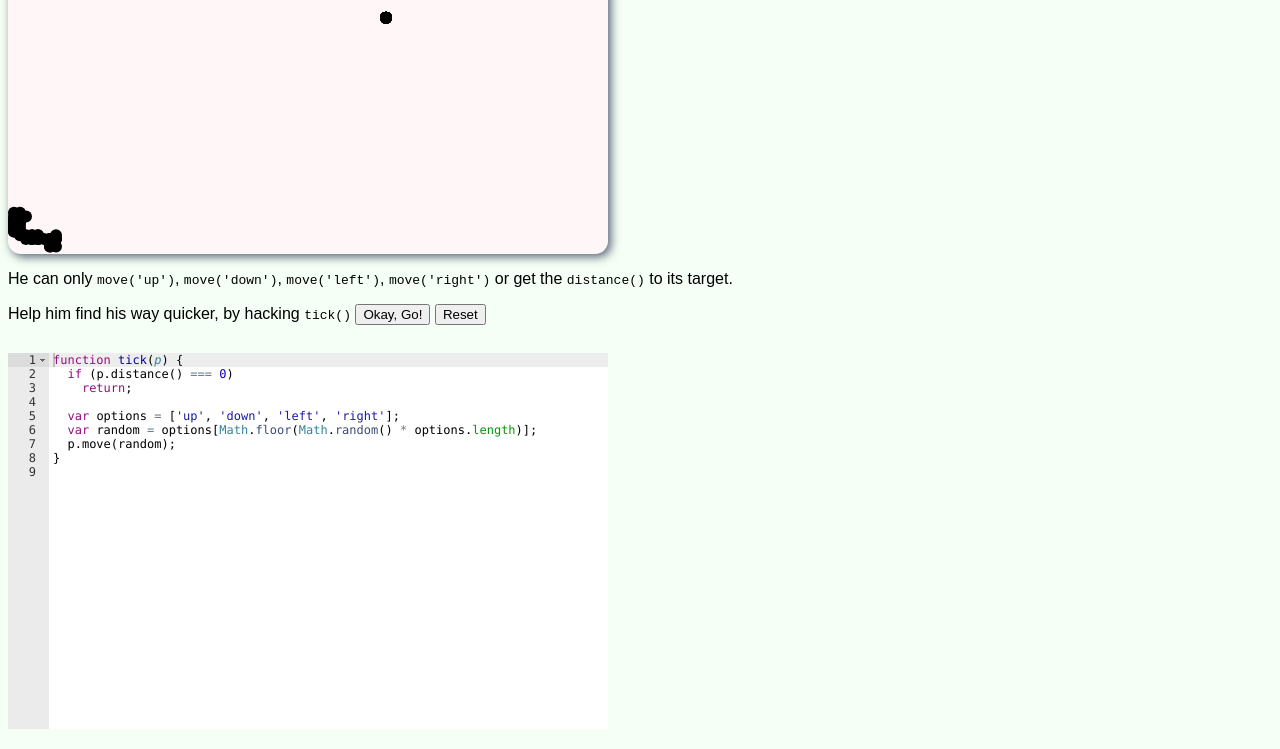
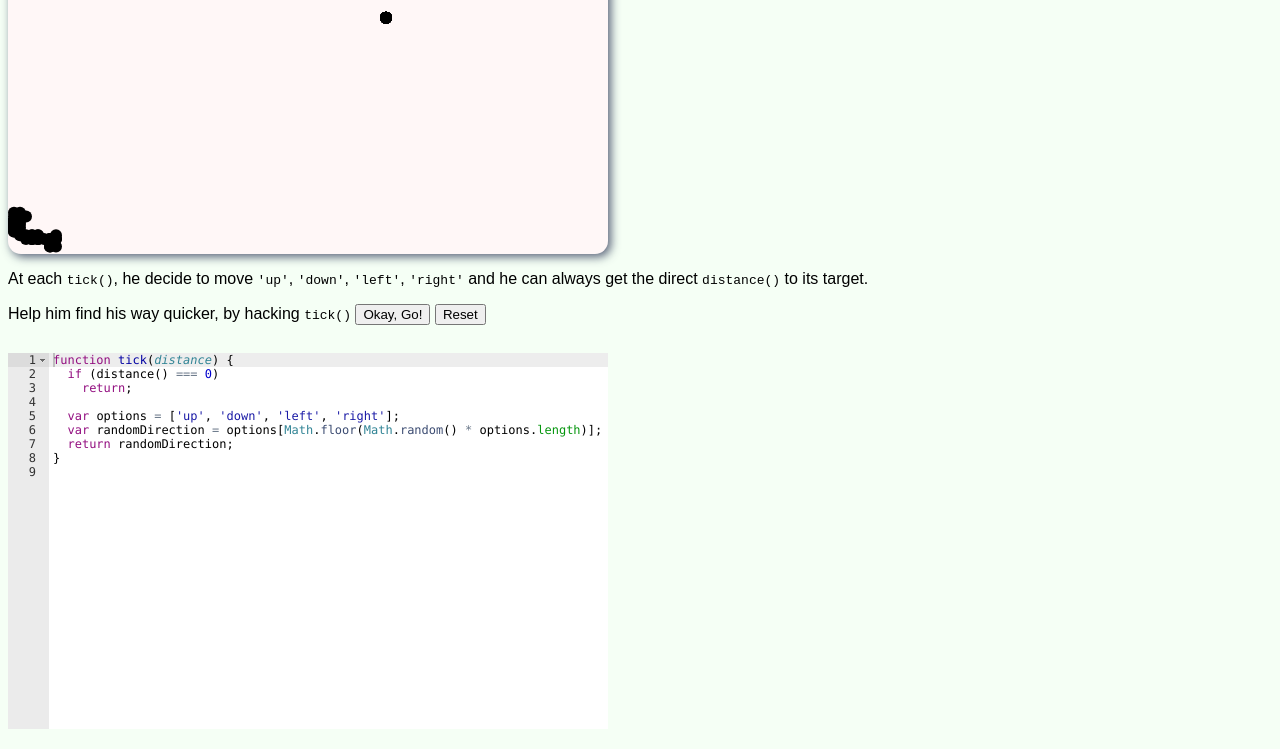
Before and after one commit to soarez/the-blind-prophet, a plain HTML site: page index.html in a window 1280 px wide. Shown: the part 171-920 px from the top of the page. Drawn offline with Linux system fonts and the light colour scheme.

Commit message:
Enforce single move per tick

```diff
--- a/index.html
+++ b/index.html
@@ -9,19 +9,19 @@
     <a href="https://github.com/Soarez/the-blind-prophet"><img style="position:absolute;top:0;right:0;border:0;" width="149" height="149" src="forkme.png" alt="Fork me on GitHub"></a>
     <p>The prophet is lost in his way to the target.</p>
     <div id="viewer"></div>
-    <p>He can only <code>move('up')</code>, <code>move('down')</code>, <code>move('left')</code>, <code>move('right')</code> or get the <code>distance()</code> to its target.</p>
+    <p>At each <code>tick()</code>, he decide to move <code>'up'</code>, <code>'down'</code>, <code>'left'</code>, <code>'right'</code> and he can always get the direct <code>distance()</code> to its target.</p>
     <p>Help him find his way quicker, by hacking <code>tick()</code>
     <button onclick="go()">Okay, Go!</button>
     <button onclick="reset()">Reset</button></p>
     <div class="edit">
 <pre id="editor">
-function tick(p) {
-  if (p.distance() === 0)
+function tick(distance) {
+  if (distance() === 0)
     return;
 
   var options = ['up', 'down', 'left', 'right'];
-  var random = options[Math.floor(Math.random() * options.length)];
-  p.move(random);
+  var randomDirection = options[Math.floor(Math.random() * options.length)];
+  return randomDirection;
 }
 </pre>
     </div>
@@ -48,7 +48,7 @@ function DOMContentLoaded() {
   document.getElementById('viewer').appendChild(viewer.el);
 
   setInterval(function() {
-    (self['tick'] || randomStrategy)(controller);
+    controller.move((self['tick'] || randomStrategy)(controller.distance.bind(controller)));
   }, 1000 / frequency);
 }
 
@@ -70,13 +70,13 @@ function reset() {
   model.reset();
 }
 
-function randomStrategy(controller) {
-  if (controller.distance() === 0)
+function randomStrategy(distance) {
+  if (distance() === 0)
     return;
 
-  var options = ['up', 'down', 'left', 'right'];
-  var randomDirection = options[Math.floor(Math.random() * options.length)];
-  controller.move(randomDirection);
+  var directions = ['up', 'down', 'left', 'right'];
+  var randomDirection = directions[Math.floor(Math.random() * directions.length)];
+  return randomDirection;
 }
 
     </script>
```
